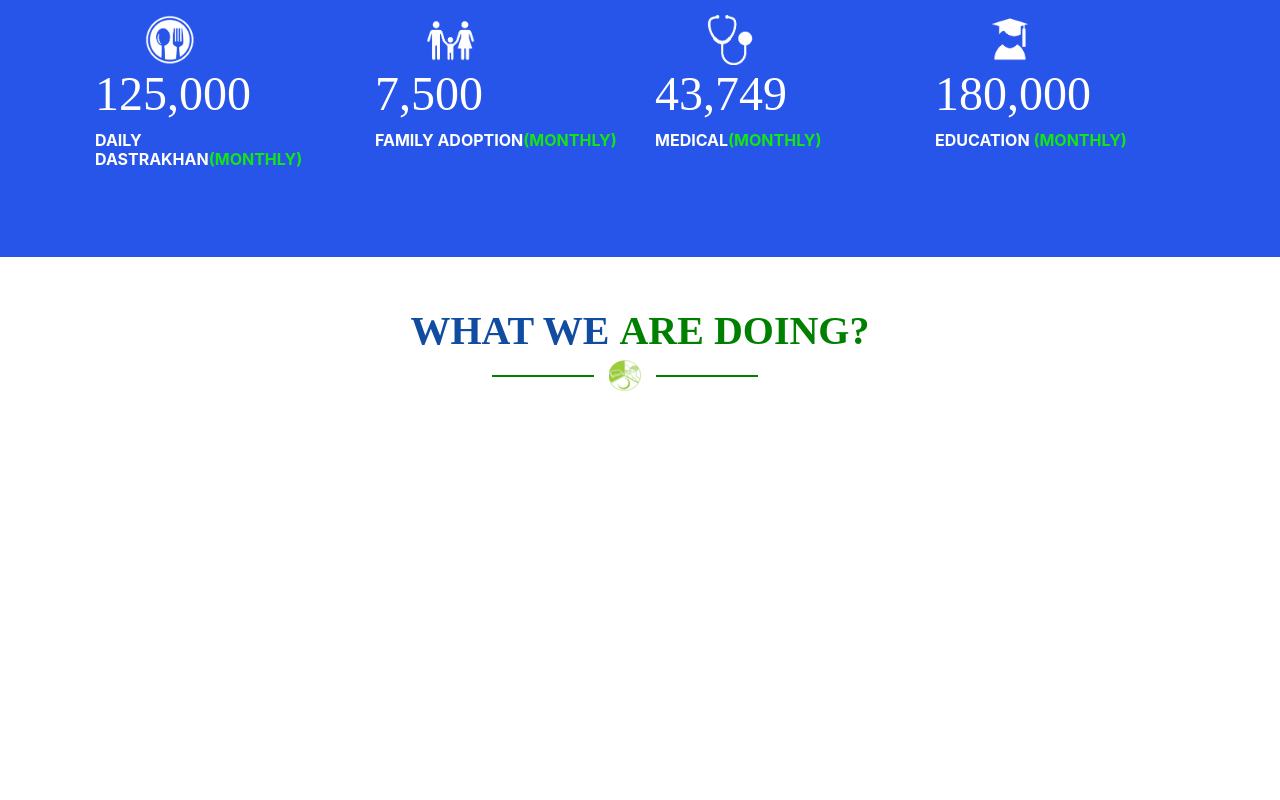
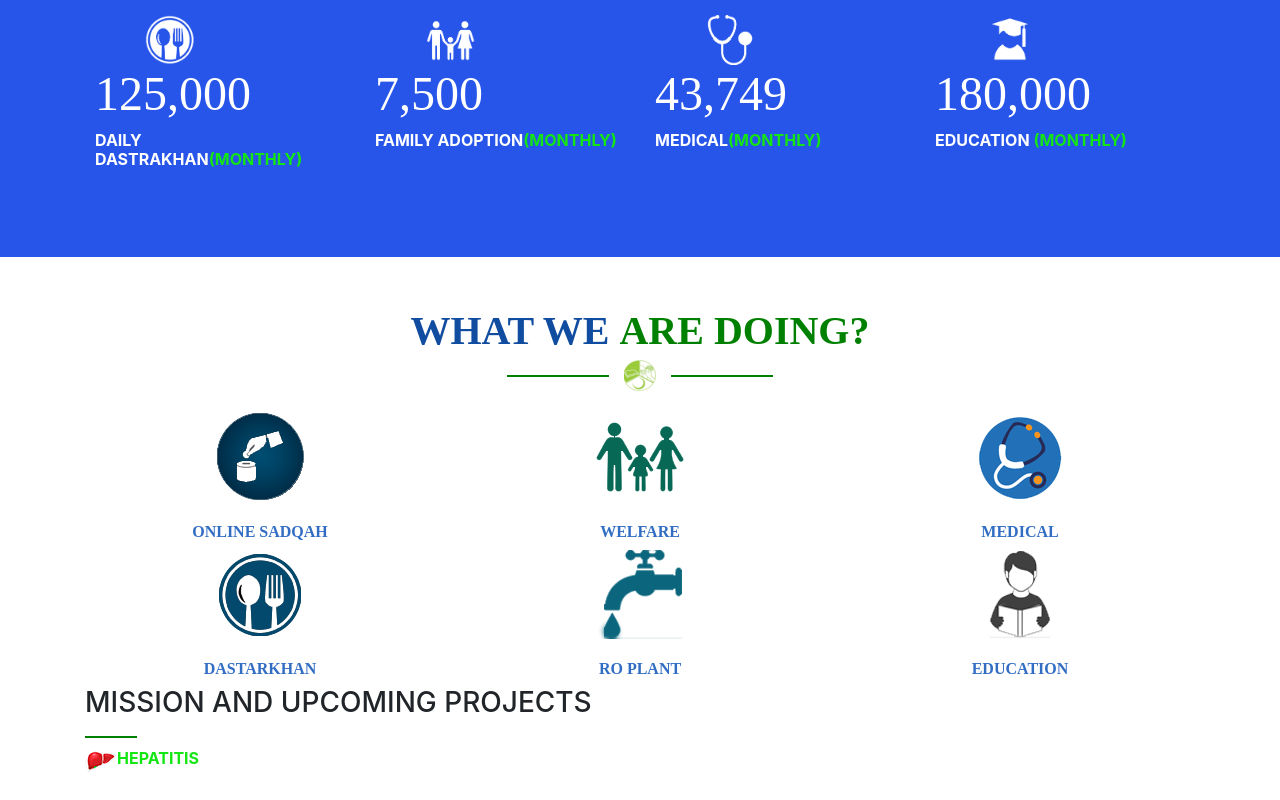
Before and after one commit to mehranazam/saylaniwebproject, a plain HTML site: page index.html in a window 1280 px wide. Shown: the part 1385-2185 px from the top of the page. Before the commit the page ends 1797 px from the top, so only its background shows below. Drawn offline with nearby package versions, Linux system fonts and the light colour scheme.

Commit message:
Services add

```diff
--- a/CSS/style.css
+++ b/CSS/style.css
@@ -3,6 +3,7 @@
   padding: 0%;
   margin: 0%;
 }
+
 .main-social-containter{
   background-color: #316dc3;
   width: 100%;
@@ -127,3 +128,9 @@ span{
   font-weight: 700;
   font-size: 1em;
 }
+h5.service-heading{
+  color:#316DC3 ;
+  font-weight: 600;
+  font-family: 'Merriweather', serif;
+  padding-top: 20px;
+}
--- a/index.html
+++ b/index.html
@@ -158,7 +158,7 @@
 		</div>
 	</div>
 	<!---------------Intro------------------>
-	<div class="container">
+	<div class="container bg-color">
 		<div class="row">
 			<div class="col-md-12">
 				<div class="intro-heading">
@@ -242,19 +242,76 @@
 				<img src="images/favicon.png">
 				<hr>
 			</div>
-			<div>
-				<div class="col-xs-12 col-sm-6 col-md-4 col-lg-4"></div>
-				<div class="col-xs-12 col-sm-6 col-md-4 col-lg-4"></div>
-				<div class="col-xs-12 col-sm-6 col-md-4 col-lg-4"></div>
-				<div class="col-xs-12 col-sm-6 col-md-4 col-lg-4"></div>
-			</div>
-
 		</div>
 	</div>
 
 	</div>
 	</div>
+	<div class="container">
+		<div class="row">
 
+			<div class="col-xs-12 col-sm-6 col-md-4 col-lg-4">
+				<div class="text-center box-shadow11 mb-sm-30 bg-white p-30">
+					<img src="images/onlinesadqah.png">
+					<h5 class="service-heading">ONLINE SADQAH</h5>
+				</div>
+			</div>
+			<div class="col-xs-12 col-sm-6 col-md-4 col-lg-4">
+				<div class="text-center box-shadow11 mb-sm-30 bg-white p-30">
+					<img src="images/welfare.png">
+					<h5 class="service-heading">WELFARE</h5>
+				</div>
+			</div>
+			<div class="col-xs-12 col-sm-6 col-md-4 col-lg-4">
+				<div class="text-center box-shadow11 mb-sm-30 bg-white p-30">
+					<img src="images/medical.png">
+					<h5 class="service-heading">MEDICAL</h5>
+				</div>
+			</div>
+			<div class="col-xs-12 col-sm-6 col-md-4 col-lg-4">
+				<div class="text-center box-shadow11 mb-sm-30 bg-white p-30">
+					<img src="images/Dastarkhwan.png">
+					<h5 class="service-heading">DASTARKHAN</h5>
+				</div>
+
+			</div>
+			<div class="col-xs-12 col-sm-6 col-md-4 col-lg-4">
+				<div class="text-center box-shadow11 mb-sm-30 bg-white p-30">
+					<img src="images/ROPLANT.png">
+					<h5 class="service-heading">RO PLANT</h5>
+				</div>
+
+			</div>
+			<div class="col-xs-12 col-sm-6 col-md-4 col-lg-4">
+				<div class="text-center box-shadow11 mb-sm-30 bg-white p-30">
+					<img src="images/education.png">
+					<h5 class="service-heading">EDUCATION</h5>
+				</div>
+			</div>
+
+		</div>
+	</div>
+<div class="container">
+	<h3 style="margin-bottom: 0px;padding-bottom: 0px;">MISSION AND UPCOMING PROJECTS</h3>
+	<hr style="width: 50px; margin:0px 0px;
+	padding-top: 0px;">
+	<div class="row">
+		<div class="col-xs-12 col-sm-6 col-md-6">
+			<img src="images/Hepatitis.png"><span>HEPATITIS</span>
+		</div>
+		<div class="col-xs-12 col-sm-6 col-md-6">
+			<img src=""><span></span>
+		</div>
+		<div class="col-xs-12 col-sm-6 col-md-6">
+			<img src=""><span></span>
+		</div>
+		<div class="col-xs-12 col-sm-6 col-md-6">
+			<img src=""><span></span>
+		</div>
+
+	</div>
+
+</div>
 
 
 	<script src="https://code.jquery.com/jquery-3.4.1.slim.min.js"
```
Also changed, not shown: images/Dastarkhwan.png (added), images/Hepatitis.png (added), images/IT.png (added), images/ROPLANT.png (added), images/education.png (added), images/housing.png (added), images/medical.png (added), images/tharparkar.png (added), images/welfare.png (added).
